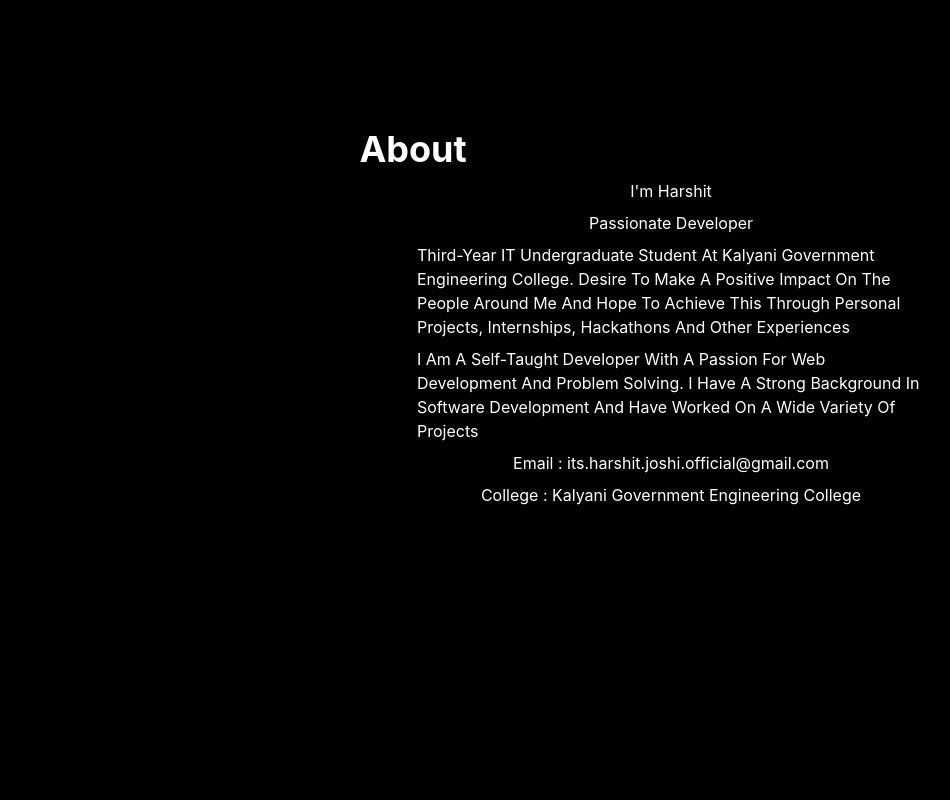
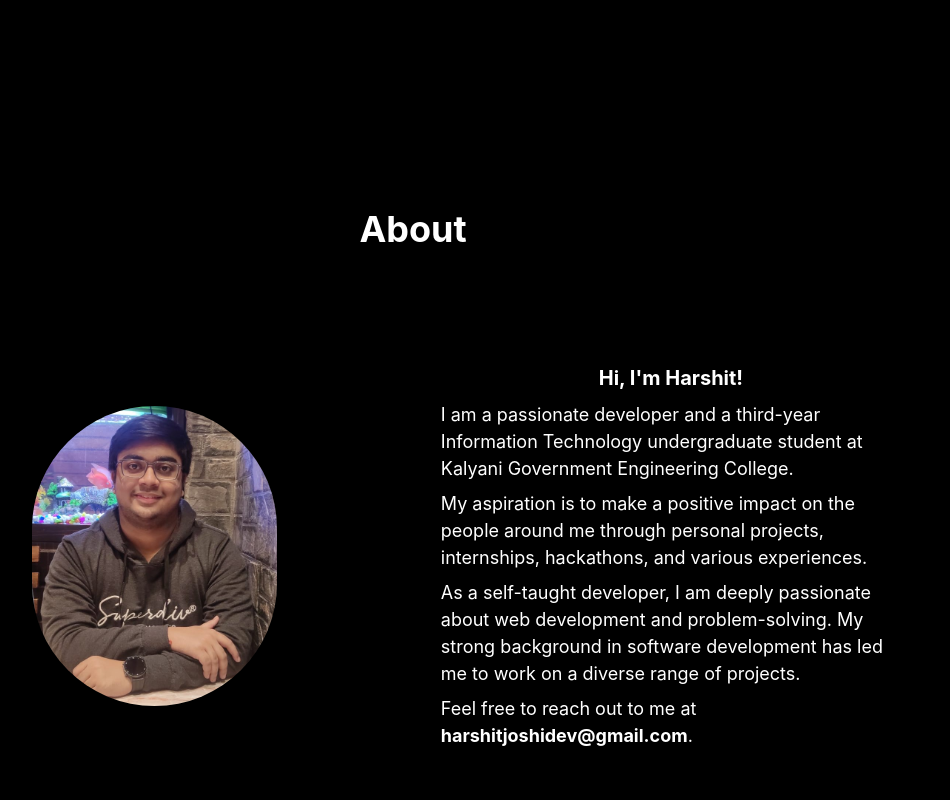
Before and after one commit to Harshit-3905/New_Portfolio_Website, a React (Vite) app: page / in a window 1280 px wide. Shown: the part 600-1400 px from the top of the page, without its empty margins (227-1177 px from the left). Built offline with nearby package versions, Linux system fonts and the light colour scheme.

Commit message:
Add image and update About component

```diff
--- a/src/components/About.jsx
+++ b/src/components/About.jsx
@@ -1,27 +1,42 @@
-import { VStack, HStack, Heading, Box, Text } from "@chakra-ui/react";
+import { VStack, HStack, Heading, Flex, Text, Image } from "@chakra-ui/react";
+import MyImage from "../assets/HarshitImage.jpeg";
 
 const About = () => {
   return (
-    <VStack id="about" width="80%" height="90vh">
-      <Heading>About</Heading>
-      <HStack width="100%">
-        <Box width="50%"></Box>
-        <VStack width="50%">
-          <Text>I'm Harshit</Text>
-          <Text>Passionate Developer</Text>
-          <Text>
-            Third-Year IT Undergraduate Student At Kalyani Government
-            Engineering College. Desire To Make A Positive Impact On The People
-            Around Me And Hope To Achieve This Through Personal Projects,
-            Internships, Hackathons And Other Experiences
+    <VStack id="about" width="80%" pt={10}>
+      <Heading pt={10}>About</Heading>
+      <HStack width="100%" py={20}>
+        <Flex width="50%" alignItems="center" justifyContent="center">
+          <Image
+            src={MyImage}
+            alt="My Image"
+            width="300"
+            height="300"
+            borderRadius="full"
+          />
+        </Flex>
+        <VStack width="50%" textAlign="left" padding={6} borderRadius="lg">
+          <Text fontWeight="bold" fontSize="xl">
+            Hi, I&apos;m Harshit!
           </Text>
-          <Text>
-            I Am A Self-Taught Developer With A Passion For Web Development And
-            Problem Solving. I Have A Strong Background In Software Development
-            And Have Worked On A Wide Variety Of Projects
+          <Text fontSize="lg">
+            I am a passionate developer and a third-year Information Technology
+            undergraduate student at Kalyani Government Engineering College.
           </Text>
-          <Text>Email : its.harshit.joshi.official@gmail.com</Text>
-          <Text>College : Kalyani Government Engineering College </Text>
+          <Text fontSize="lg">
+            My aspiration is to make a positive impact on the people around me
+            through personal projects, internships, hackathons, and various
+            experiences.
+          </Text>
+          <Text fontSize="lg">
+            As a self-taught developer, I am deeply passionate about web
+            development and problem-solving. My strong background in software
+            development has led me to work on a diverse range of projects.
+          </Text>
+          <Text fontSize="lg">
+            Feel free to reach out to me at{" "}
+            <strong>harshitjoshidev@gmail.com</strong>.
+          </Text>
         </VStack>
       </HStack>
     </VStack>
```
Also changed, not shown: src/assets/HarshitImage.jpeg (added).
